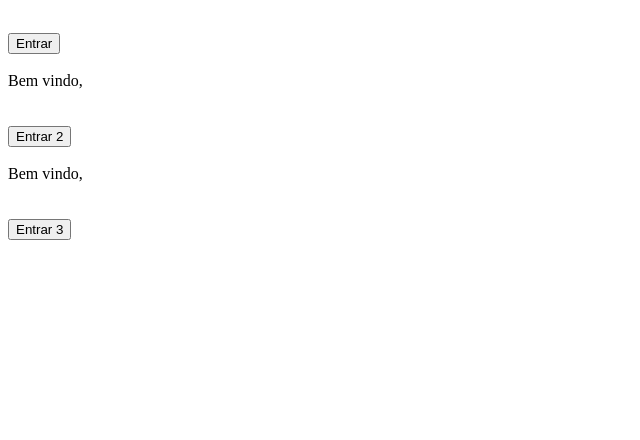
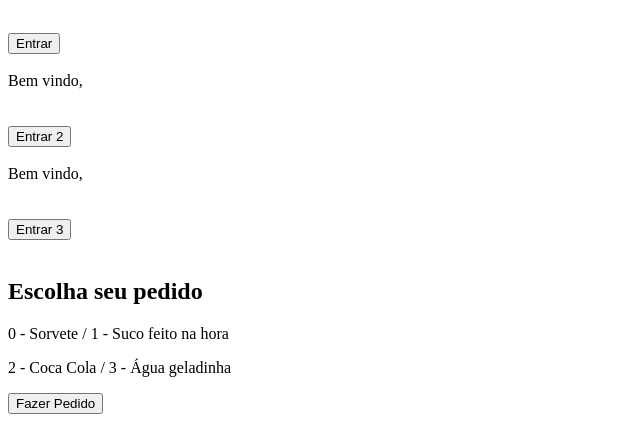
Before and after one commit to Tami-Pinheiro/Curso-React-Udemy, a plain HTML site: page index.html in a window 1280 px wide. Shown: the part 487-927 px from the top of the page, without its empty margins (0-640 px from the left). Before the commit the page ends 800 px from the top, so only its background shows below. Drawn offline with Linux system fonts and the light colour scheme.

Commit message:
adicionando até a aula 14

```diff
--- a/index.html
+++ b/index.html
@@ -34,6 +34,17 @@
         <br/><br/>
 
         <button onclick="entrar3 ('Pinheiro')">Entrar 3</button>
+        <br/><br/>
+
+        <!--13 Switch-->
+        <h2>Escolha seu pedido</h2>
+        <p>0 - Sorvete / 1 - Suco feito na hora</p>
+        <p>2 - Coca Cola / 3 - Água geladinha</p>
+
+        <button onclick="pedir()">Fazer Pedido</button>
+        <br/><br/>
+
+         <!--14 Temporizador-->
 
 
 
--- a/script.js
+++ b/script.js
@@ -57,16 +57,51 @@ for(a=0; a < x; a++){
 }
 
 //13.Switch não é laço de repetição
-x = 2;
 
-switch(x){
-    case 0:
-        alert("O x vale 0 !");
-        break;
-    case 1:
-        alert("O x vale 1 !");
-        break;
-    case 2:
-        alert("O x vale 2 !");
-        break;
+function pedir(){
+    x = prompt("O que deseja pedir?")
+
+    switch(x){
+        case "0":
+            alert("Você pediu sorvete!");
+            break;
+        case "1":
+            alert("Você pediu um suco!");
+            break;
+        case "2":
+            alert("Você pediu uma coca cola!");
+            break;
+        case "3":
+            alert("Você pediu água!");
+            break;
+        default:
+            alert("ops não temos essa opção!");
+            break;
+    }
+
 }
+
+//14.Temporizador
+
+// function acao(){
+//     document.write("executando...<br/>");
+
+// }
+
+//Executa de tempo em tempo!
+//setInterval(acao,1000);
+
+//setTimeout(acao, 3000);
+
+//var timer= setInterval(acao, 3000);
+
+//para parar a variavel é so abrir o console e digitar o comando clearInterval(timer);
+
+//15.WebStorageService
+//Session=Cookies temporarios
+//No JavaScript podemos salvar com: Webstorage(localStorage, sessionStorage)
+
+//16.Aplicando WebStorage
+
+var nome = localStorage.nome;
+console.log(nome);
```
